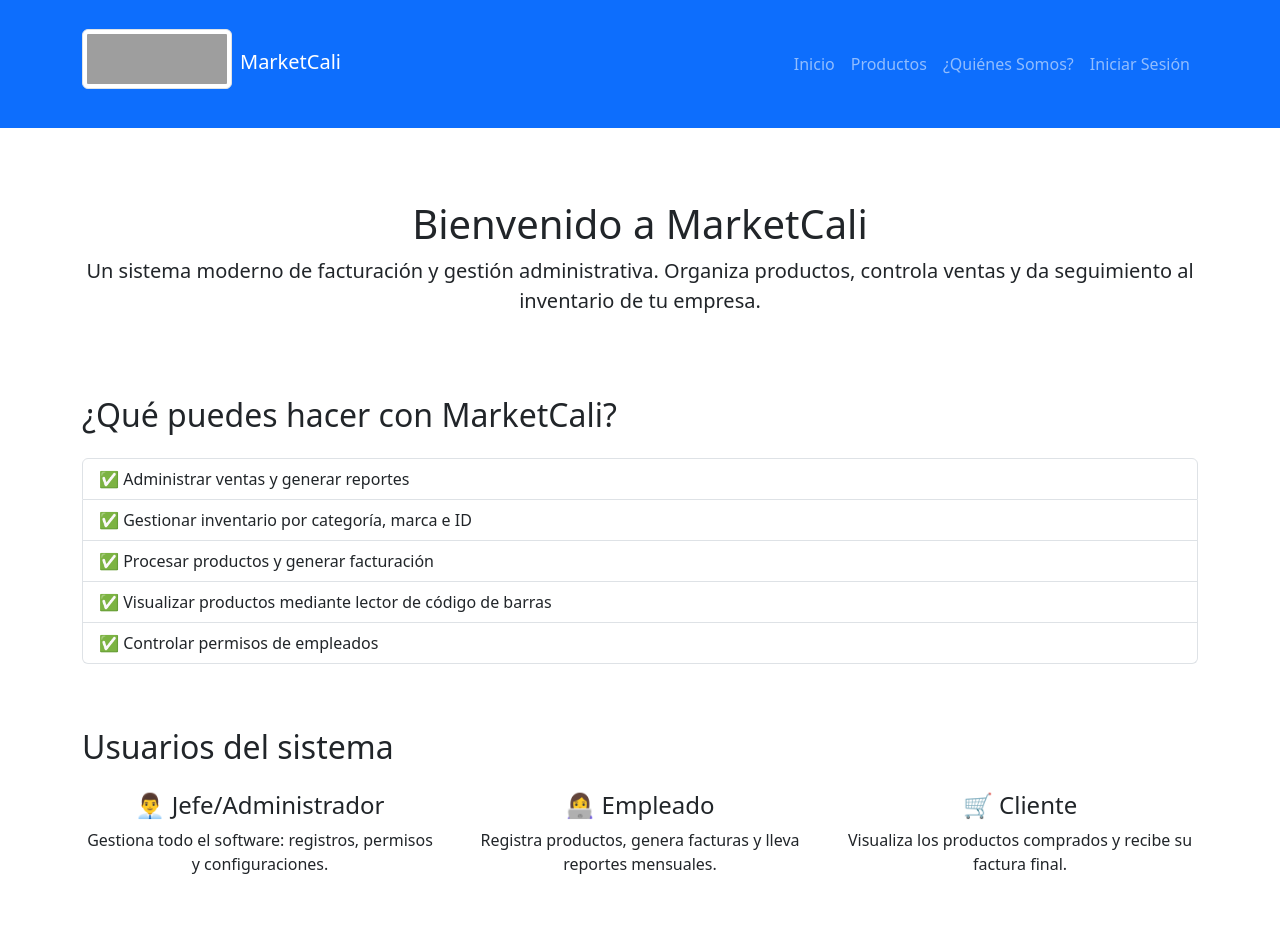
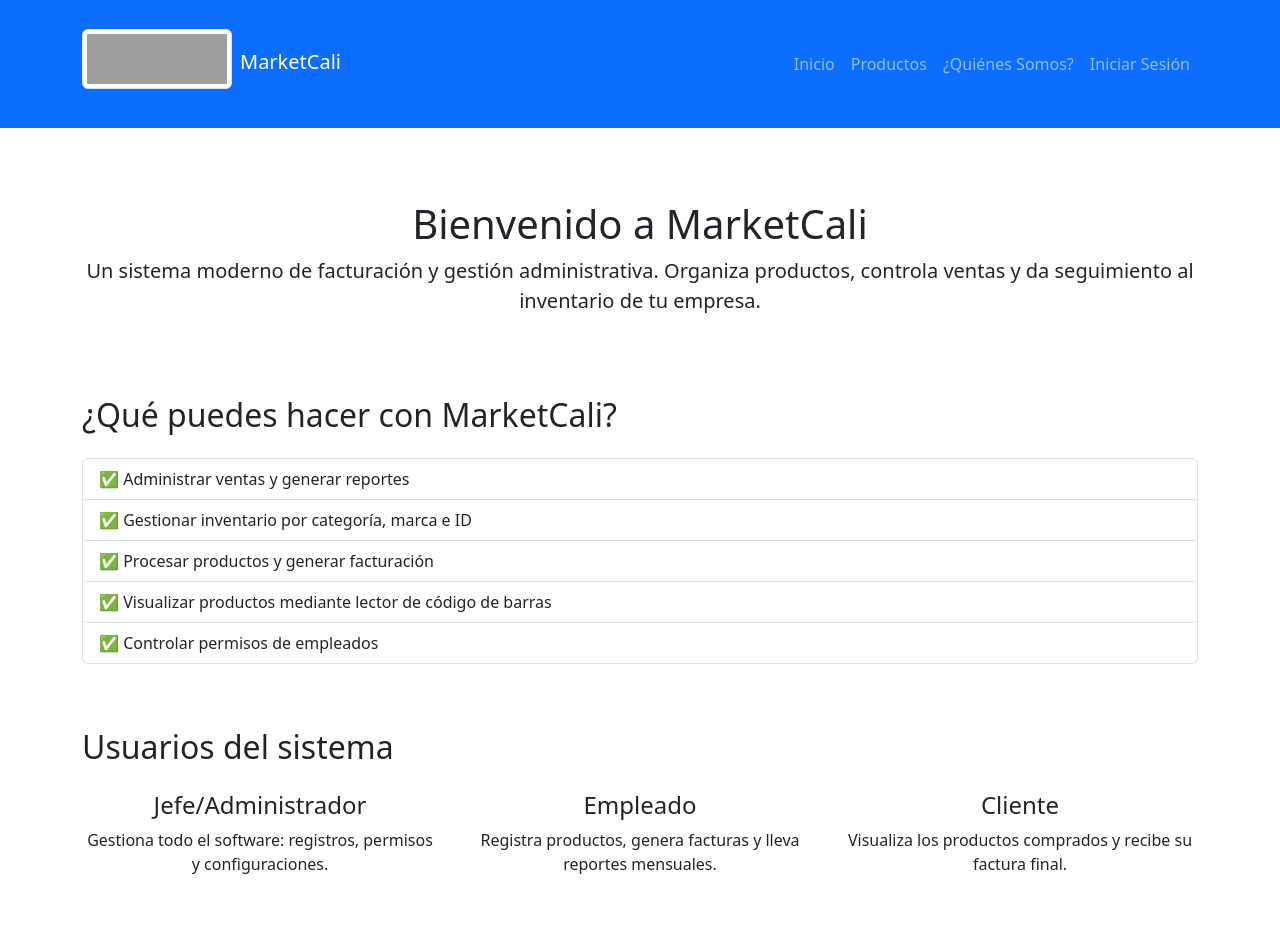
Before and after one commit to miguelldev-code/marketcalireact, a React (Create React App) app: page / in a window 1280 px wide. Shown: the top 952 px of the page. Built offline with nearby package versions, Linux system fonts and the light colour scheme; grey boxes are pictures that could not be loaded.

Commit message:
Ajustando dise;os de paginas

```diff
--- a/src/pages/Home.jsx
+++ b/src/pages/Home.jsx
@@ -41,19 +41,19 @@ function Home() {
         <h2 className="mb-4">Usuarios del sistema</h2>
         <div className="row text-center">
           <div className="col-md-4 mb-3">
-            <h4>👨‍💼 Jefe/Administrador</h4>
+            <h4>Jefe/Administrador</h4>
             <p>
               Gestiona todo el software: registros, permisos y configuraciones.
             </p>
           </div>
           <div className="col-md-4 mb-3">
-            <h4>👩‍💻 Empleado</h4>
+            <h4>Empleado</h4>
             <p>
               Registra productos, genera facturas y lleva reportes mensuales.
             </p>
           </div>
           <div className="col-md-4 mb-3">
-            <h4>🛒 Cliente</h4>
+            <h4>Cliente</h4>
             <p>Visualiza los productos comprados y recibe su factura final.</p>
           </div>
         </div>
--- a/src/pages/Login.jsx
+++ b/src/pages/Login.jsx
@@ -19,7 +19,7 @@ function Login() {
   return (
     <div
       className="container d-flex justify-content-center align-items-center"
-      style={{ minHeight: "80vh" }}
+      style={{ minHeight: "63vh" }}
     >
       <div
         className="card p-4 shadow-sm"
```
